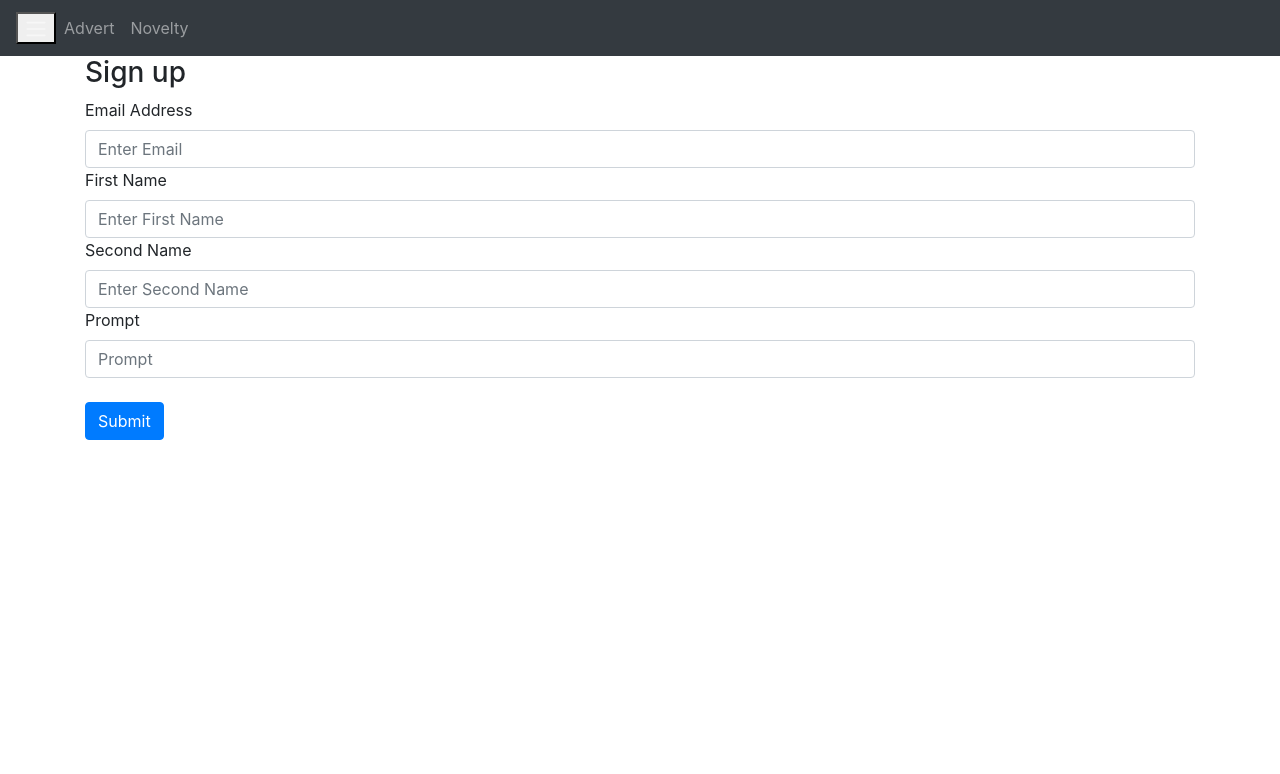
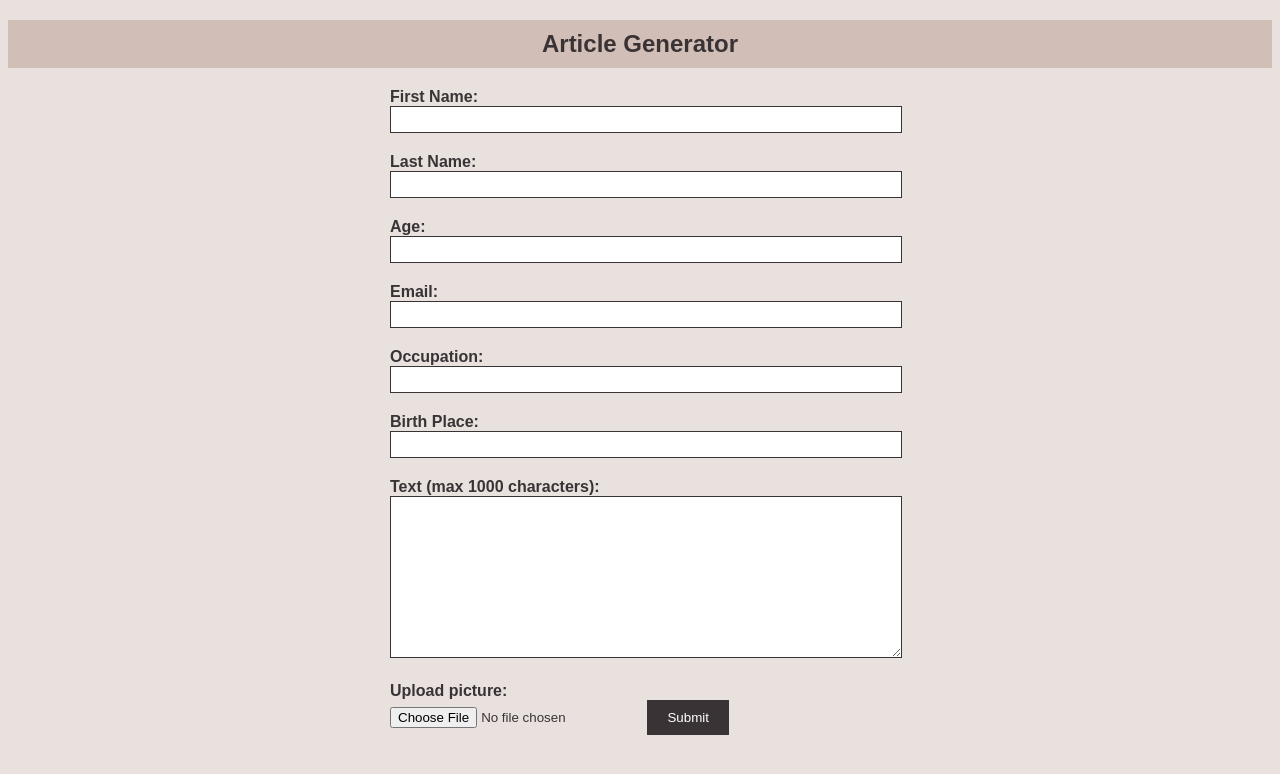
Before and after one commit to CiaranMaloy/HTP-Novelty-Article, a Flask app: page / in a window 1280 px wide. Shown: the top 774 px of the page. Run offline with Flask 3, Linux system fonts and the light colour scheme; some libraries are stand-ins or nearby versions.

Commit message:
Working prompts and template

```diff
--- a/open_ai_api_key.txt
+++ b/open_ai_api_key.txt
@@ -1 +1 @@
-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
+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
--- a/website/templates/home.html
+++ b/website/templates/home.html
@@ -1,32 +1,80 @@
-{% extends "base.html"%}
-{% block title %}Sign Up{% endblock %}
+<!DOCTYPE html>
+<html>
+<head>
+  <title>Article Generator</title>
+  <style>
+    body {
+      background-color: #E9E1DE;
+      color: #3A3335;
+      font-family: Arial, sans-serif;
+    }
 
-{% block content %}
-<form method="POST">
-    <h3 allign="center"> Sign up </h3>
-    <div class="from-group">
-        <label for="email">Email Address</label>
-        <input type="email" class="form-control" id="email" name="email" placeholder="Enter Email"/>
+    h2 {
+      color: #3A3335;
+      text-align: center;
+    }
 
-    </div>
-    <div class="from-group">
-        <label for="firstName">First Name</label>
-        <input type="text" class="form-control" id="firstName" name="firstName" placeholder="Enter First Name"/>
+    form {
+      max-width: 500px;
+      margin: 0 auto;
+    }
 
-    </div>
-    <div class="from-group">
-        <label for="secondName">Second Name</label>
-        <input type="secondName" class="form-control" id="secondName" name="secondName" placeholder="Enter Second Name"/>
+    label {
+      display: block;
+      margin-top: 10px;
+      font-weight: bold;
+    }
 
-    </div>
+    input[type="text"],
+    input[type="email"],
+    textarea {
+      width: 100%;
+      padding: 5px;
+      margin-bottom: 10px;
+      border: 1px solid #3A3335;
+    }
 
-    <div class="from-group">
-        <label for="prompt">Prompt</label>
-        <input type="prompt" class="form-control" id="prompt" name="prompt" placeholder="Prompt"/>
+    textarea {
+      height: 150px;
+    }
 
-    </div>
+    input[type="submit"] {
+      background-color: #3A3335;
+      color: white;
+      border: none;
+      padding: 10px 20px;
+      cursor: pointer;
+    }
+  </style>
+</head>
+<body>
+  <h2 style="background-color: #D1BEB6; padding: 10px;">Article Generator</h2>
+  <form action="/" method="POST" enctype="multipart/form-data">
+    <label for="first-name">First Name:</label>
+    <input type="text" id="first-name" name="first-name" required>
 
-    <br />
-    <button type="submit" class="btn btn-primary">Submit</button>
-</form>
-{% endblock %}
+    <label for="last-name">Last Name:</label>
+    <input type="text" id="last-name" name="last-name" required>
+
+    <label for="age">Age:</label>
+    <input type="text" id="age" name="age" required>
+
+    <label for="email">Email:</label>
+    <input type="email" id="email" name="email" required>
+
+    <label for="occupation">Occupation:</label>
+    <input type="text" id="occupation" name="occupation" required>
+
+    <label for="birth-place">Birth Place:</label>
+    <input type="text" id="birth-place" name="birth-place" required>
+
+    <label for="text">Text (max 1000 characters):</label>
+    <textarea id="text" name="text" rows="6" maxlength="1000" required></textarea>
+
+    <label for="picture">Upload picture:</label>
+    <input type="file" id="picture" name="picture">
+
+    <input type="submit" value="Submit">
+  </form>
+</body>
+</html>
--- a/website/views.py
+++ b/website/views.py
@@ -10,17 +10,7 @@ views = Blueprint('views', __name__)
 #@login_required
 def home():
     if request.method == 'POST':
-        email = request.form.get('email')
-        first_name = request.form.get('firstName')
-        second_name = request.form.get('secondName')
-        prompt = request.form.get('prompt')
-
-        information = {
-            'firstName': first_name,
-            'secondName': second_name,
-            'prompt': prompt
-        }
-        prompt = format_prompt(information)
+        prompt = format_prompt(request)
         response = ask_gpt(prompt)
 
         content = response.choices[0]['message']['content']
```
Also changed, not shown: generate_prompt.py (+14 -9 lines), website/__init__.py (+2 -8 lines).
